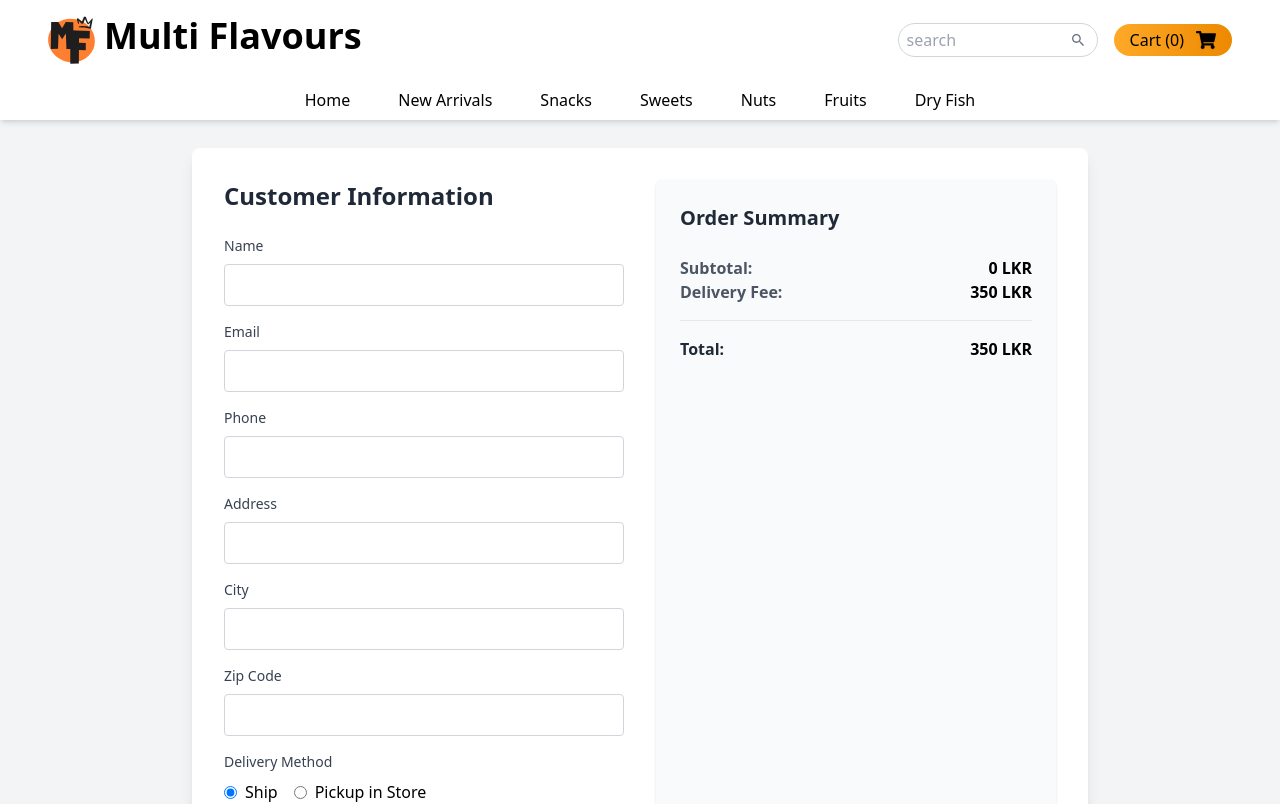
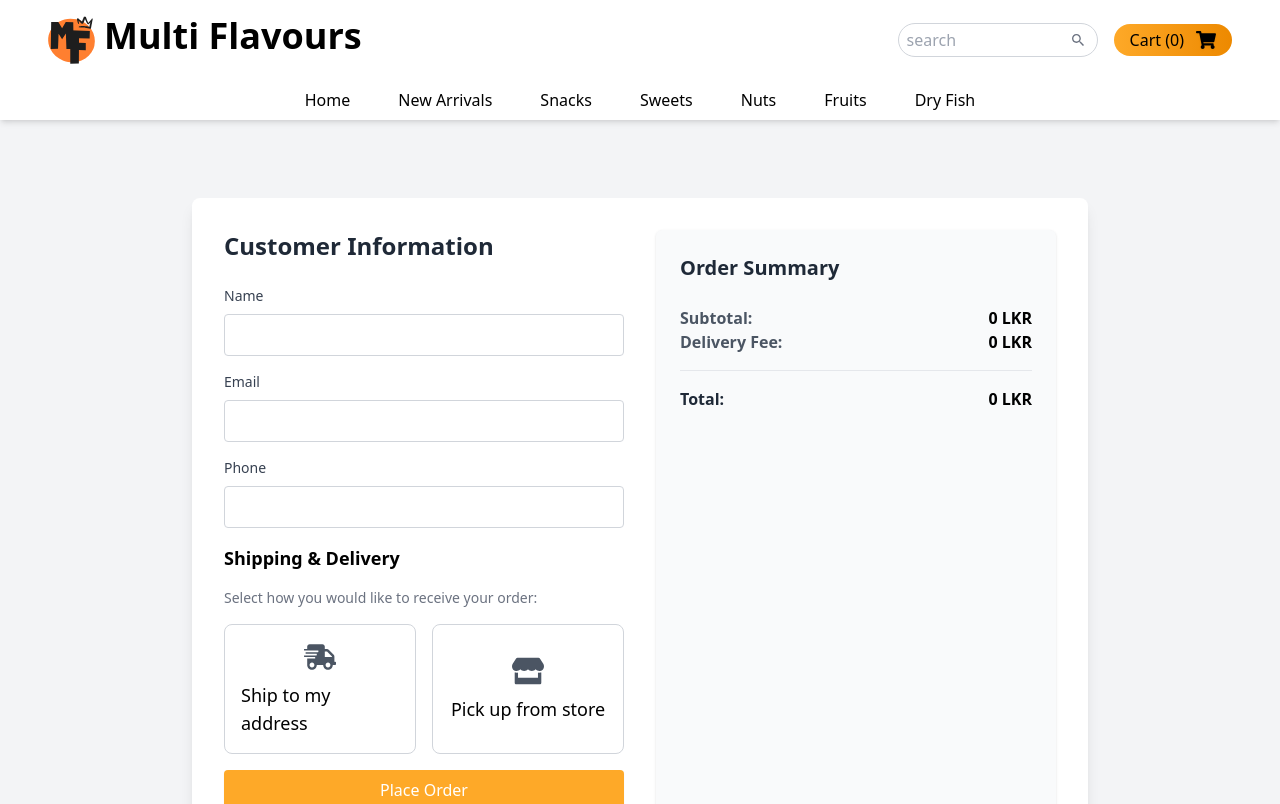
Before and after one commit to MenalinR/multiflavors, a React (Vite) app: page /Checkout in a window 1280 px wide. Shown: the top 804 px of the page. Built offline with nearby package versions, Linux system fonts and the light colour scheme.

Commit message:
updated delivery method

```diff
--- a/src/components/Checkout/Checkout.jsx
+++ b/src/components/Checkout/Checkout.jsx
@@ -1,6 +1,7 @@
 import React, { useState } from 'react';
 import { useLocation, useNavigate } from 'react-router-dom';
 import emailjs from 'emailjs-com';
+import { FaShippingFast, FaStore } from 'react-icons/fa';
 
 const Checkout = () => {
   const location = useLocation();
@@ -15,7 +16,7 @@ const Checkout = () => {
     address: '',
     city: '',
     zipCode: '',
-    deliveryMethod: 'ship'
+    deliveryMethod: ''
   });
 
 
@@ -83,7 +84,8 @@ const Checkout = () => {
             shipping_address: formData.address,
             total_price: totalPrice,
             delivery_fee: deliveryFee,
-            total_with_delivery: totalWithDelivery
+            total_with_delivery: totalWithDelivery,
+            delivery_method:formData.deliveryMethod
           },
           'K0Ef5J7b9o9PYSdzd'
         );
@@ -112,6 +114,12 @@ const Checkout = () => {
   const closePopup = () => {
     setShowPopup(false); // Close the popup when the user clicks the close button
     navigate('/');
+  };
+  const selectDeliveryMethod = (method) => {
+    setFormData((prevState) => ({
+      ...prevState,
+      deliveryMethod: method
+    }));
   };
 
   return (
@@ -160,6 +168,41 @@ const Checkout = () => {
               />
             </div>
 
+            {/* Delivery Method */}
+<div className="space-y-4">
+  <h3 className="text-lg font-semibold">Shipping & Delivery</h3>
+  <p className="text-sm text-gray-500">Select how you would like to receive your order:</p>
+
+  <div className="flex space-x-4 mt-4">
+    <button
+      type="button"
+      className={`flex-1 border border-gray-300 rounded-lg p-4 text-left focus:outline-none ${formData.deliveryMethod === 'ship' ? 'bg-blue-50' : ''}`}
+      onClick={() => selectDeliveryMethod('ship')}
+    >
+      <div className="flex flex-col items-center space-y-2">
+        <FaShippingFast className="w-8 h-8 text-gray-600" />
+        <span className="text-lg font-medium">Ship to my address</span>
+      </div>
+    </button>
+
+    <button
+      type="button"
+      className={`flex-1 border border-gray-300 rounded-lg p-4 text-left focus:outline-none ${formData.deliveryMethod === 'pickup' ? 'bg-blue-50' : ''}`}
+      onClick={() => selectDeliveryMethod('pickup')}
+    >
+      <div className="flex flex-col items-center space-y-2">
+        <FaStore className="w-8 h-8 text-gray-600" />
+        <span className="text-lg font-medium">Pick up from store</span>
+      </div>
+    </button>
+  </div>
+</div>
+
+
+            {formData.deliveryMethod === 'ship' && (
+              <>
+
+
             {/* Address */}
             <div>
               <label className="block mb-2 text-sm font-medium text-gray-700">Address</label>
@@ -199,34 +242,9 @@ const Checkout = () => {
               />
             </div>
 
-            {/* Delivery Method */}
-            <div>
-              <label className="block mb-2 text-sm font-medium text-gray-700">Delivery Method</label>
-              <div className="flex items-center space-x-4">
-                <label className="flex items-center">
-                  <input
-                    type="radio"
-                    name="deliveryMethod"
-                    value="ship"
-                    checked={formData.deliveryMethod === 'ship'}
-                    onChange={handleInputChange}
-                    className="mr-2"
-                  />
-                  Ship
-                </label>
-                <label className="flex items-center">
-                  <input
-                    type="radio"
-                    name="deliveryMethod"
-                    value="pickup"
-                    checked={formData.deliveryMethod === 'pickup'}
-                    onChange={handleInputChange}
-                    className="mr-2"
-                  />
-                  Pickup in Store
-                </label>
-              </div>
-            </div>
+            </>
+            )}
+
 
             {/* Place Order Button */}
             <button
@@ -244,13 +262,13 @@ const Checkout = () => {
           <div className="bg-white p-8 rounded-lg shadow-lg relative max-w-md w-full">
 
             <div className="text-center">
-              <div className="text-blue-500 text-5xl mb-4">✔</div>
+              <div className="text-primary text-5xl mb-4">✔</div>
               <h2 className="text-2xl font-semibold mb-2">SUCCESS!</h2>
               <p>Order placed successfully! Check your email for details.</p>
               <p className="font-semibold">See you soon!</p>
               <button
                   onClick={closePopup}
-                  className="mt-4 bg-blue-500 text-white px-4 py-2 rounded"
+                  className="mt-4 bg-primary text-white px-4 py-2 rounded"
                 >
                   Back to Home
                 </button>
```
